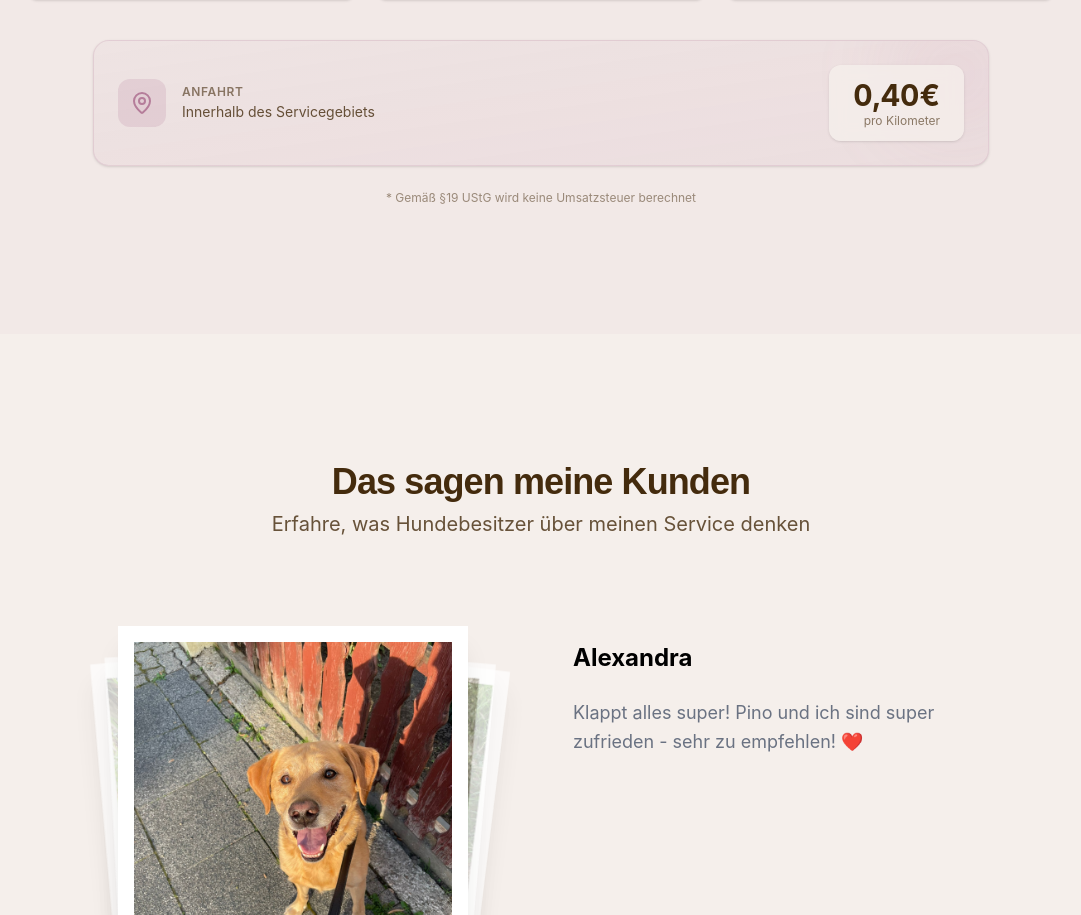
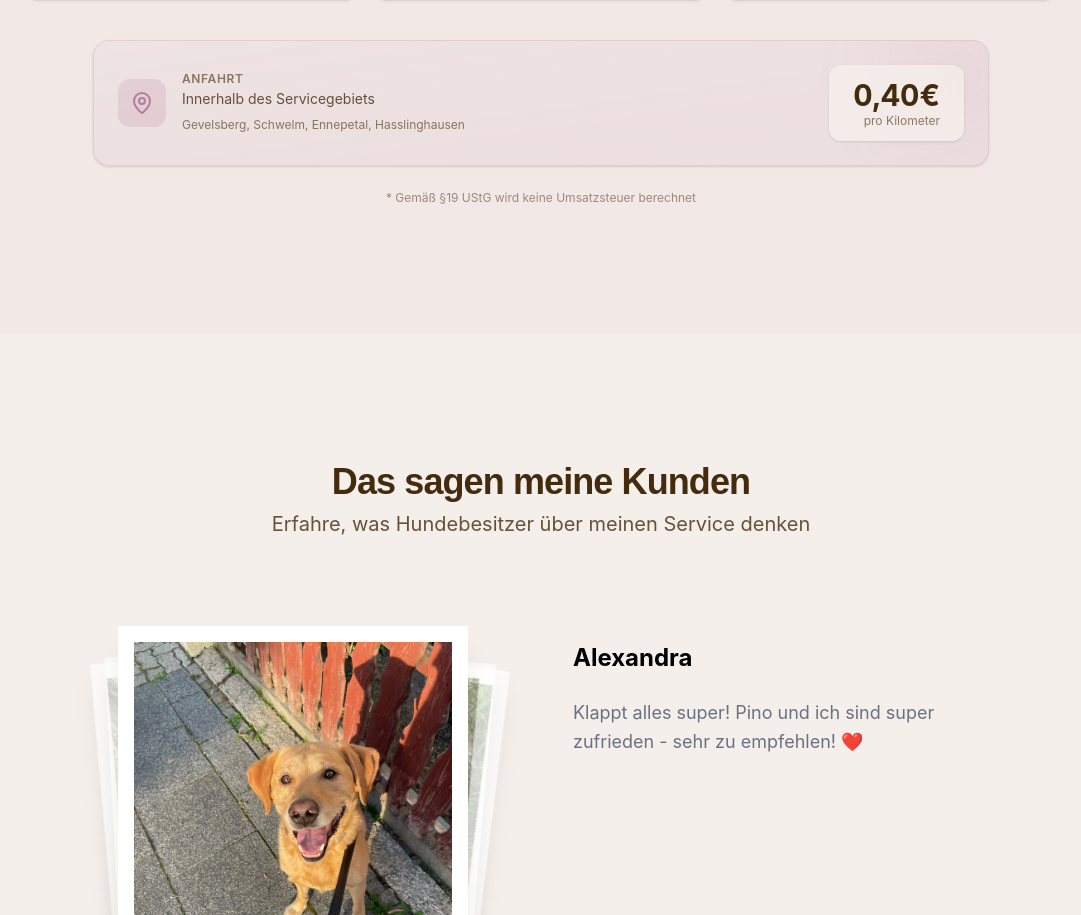
Before and after one commit to Flofrstr/pfotenpfadfinder, a Next.js app: page / in a window 1280 px wide. Shown: the part 2886-3801 px from the top of the page, without its empty margins (99-1180 px from the left). Built offline with nearby package versions, Linux system fonts and the light colour scheme; a web font is replaced by a local one.

Commit message:
Add service area details to ServicesSection component
- Included a new paragraph listing service areas: Gevelsberg, Schwelm, Ennepetal, and Hasslinghausen for better clarity on service coverage.

```diff
--- a/components/services-section.tsx
+++ b/components/services-section.tsx
@@ -183,6 +183,9 @@ export function ServicesSection() {
                     Anfahrt
                   </p>
                   <p className="text-foreground/80 mt-0.5 text-sm">Innerhalb des Servicegebiets</p>
+                  <p className="text-foreground/60 mt-1.5 text-xs leading-relaxed">
+                    Gevelsberg, Schwelm, Ennepetal, Hasslinghausen
+                  </p>
                 </div>
               </div>
               <div className="bg-background/80 flex items-center gap-3 rounded-xl px-6 py-3 shadow-sm backdrop-blur-sm">
```
